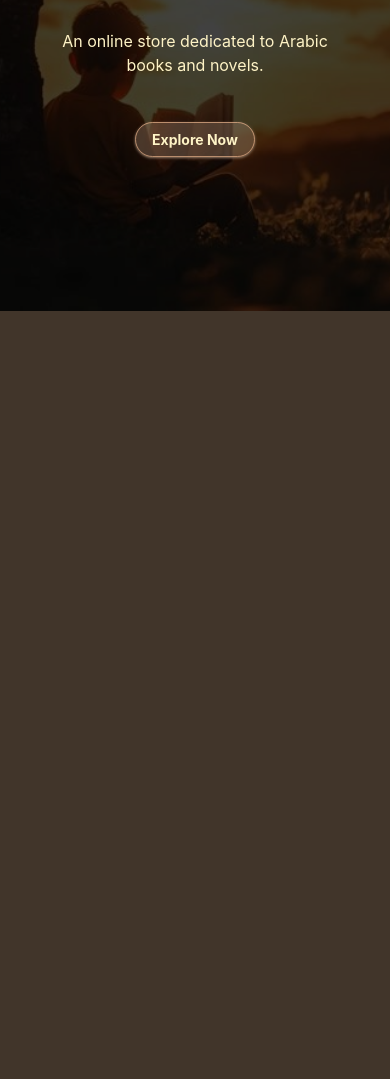
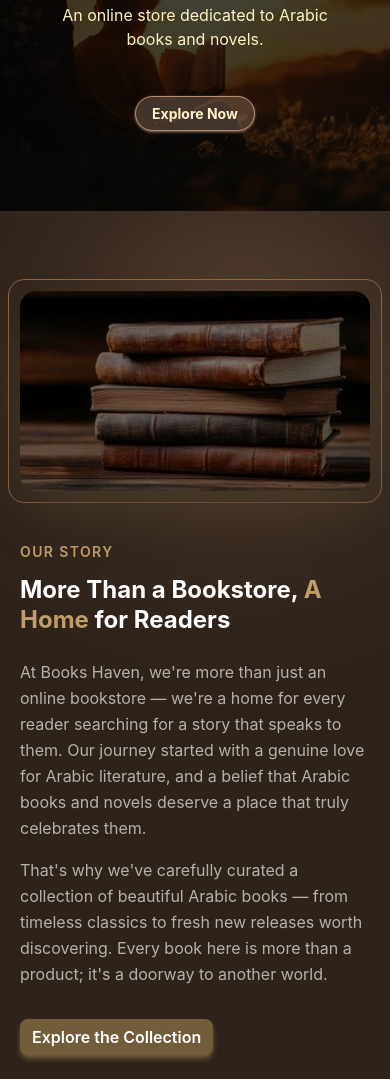
Before and after one commit to Jana-sabry/Books-Haven, a website built with Vite: page index.html in a window 390 px wide. Shown: the part 239-1318 px from the top of the page. Before the commit the page ends 844 px from the top, so only its background shows below. Built offline with nearby package versions, Linux system fonts and the light colour scheme.

Commit message:
create about us responsive section

```diff
--- a/index.html
+++ b/index.html
@@ -116,12 +116,12 @@
 
         <main>
           <!-- hero setion -->
-          <section class="hero-bg relative sm:h-[700px] h-[500px] flex flex-col items-center justify-center" id="HeroSec">
+          <section class="hero-bg relative sm:h-[700px] h-[400px] flex flex-col items-center justify-center" id="HeroSec">
               <!-- Overlay -->
               <div class="absolute inset-0 bg-black/50"></div>
               <!-- content -->
               <div class="z-10 sm:py-24 sm:px-32 p-10 text-center text-amber-100">
-                    <h1 class="sm:text-5xl text-2xl font-bold mb-8">Welcome to Books Haven</h1>
+                  <h1 class="sm:text-5xl text-4xl font-bold mb-8">Welcome to Books Haven</h1>
                   <p class="sm:text-xl text-md mb-14">An online store dedicated to Arabic books and novels.</p>
                   <div class="animate-bounce">
                       <a href="#BestProSec" class="sm:text-lg text-sm font-bold px-4 py-2 border border-[#e8b38ab3] rounded-full bg-[#9c826d5f] shadow-sm shadow-[#88705d] ">Explore Now</a>
@@ -131,9 +131,42 @@
 
 
           <!-- about us section -->
-            <section>
+          <section class="relative py-20 px-5 md:px-10 bg-[#2e231b] overflow-hidden">
+            <!-- Decorative glow -->
+            <div class="absolute top-0 left-1/4 w-72 h-72 bg-[#604736] blur-[100px] rounded-full"></div>
 
+            <div class="max-w-6xl mx-auto grid md:grid-cols-2 gap-12 items-center relative z-10">
+              <!-- Image side -->
+              <div class="relative">
+                <div class="absolute -inset-3 border border-[#8b6449] rounded-2xl"></div>
+                <img src="/public/images/about-us-bg.jpg" alt="Books Haven collection" class="relative rounded-2xl w-full sm:h-[420px] h-[200px] object-cover shadow-2xl shadow-[#453a27]"/>
+              </div>
+
+              <!-- Content side -->
+              <div class="text-[#d1c9bc]">
+                <span class="text-[#c09e68] text-sm font-semibold tracking-widest uppercase">Our Story</span>
+                <h2 class="text-2xl sm:text-5xl font-bold text-white pt-3 pb-6 leading-tight">
+                  More Than a Bookstore, <span class="text-[#c09e68]">A Home</span> for Readers
+                </h2>
+                <p class="text-md sm:text-lg leading-relaxed text-[#b5b1aa]">
+                  At Books Haven, we're more than just an online bookstore — we're a home for every reader searching for a story that speaks to them.
+                  Our journey started with a genuine love for Arabic literature, and a belief that Arabic books and novels deserve a place that truly celebrates them.
+                </p>
+                <p class="text-base md:text-lg leading-relaxed text-[#b5b1aa] pt-4">
+                  That's why we've carefully curated a collection of beautiful Arabic books — from timeless classics to fresh new releases worth discovering.
+                  Every book here is more than a product; it's a doorway to another world.
+                </p>
+
+                <!-- CTA -->
+                <a href="#" class="inline-block mt-8 sm:px-8 px-3 py-1.5 bg-[#725d3b] hover:bg-[#796449] transition-colors text-white font-semibold rounded-lg shadow-md shadow-[#745f3c]  ">
+                  Explore the Collection
+                </a>
+              </div>
+
+            </div>
           </section>
+
+
         </main>
 
 
```
Also changed, not shown: public/images/about-us-bg.jpg (added). Lines whose indentation alone changed are shown as unchanged.
